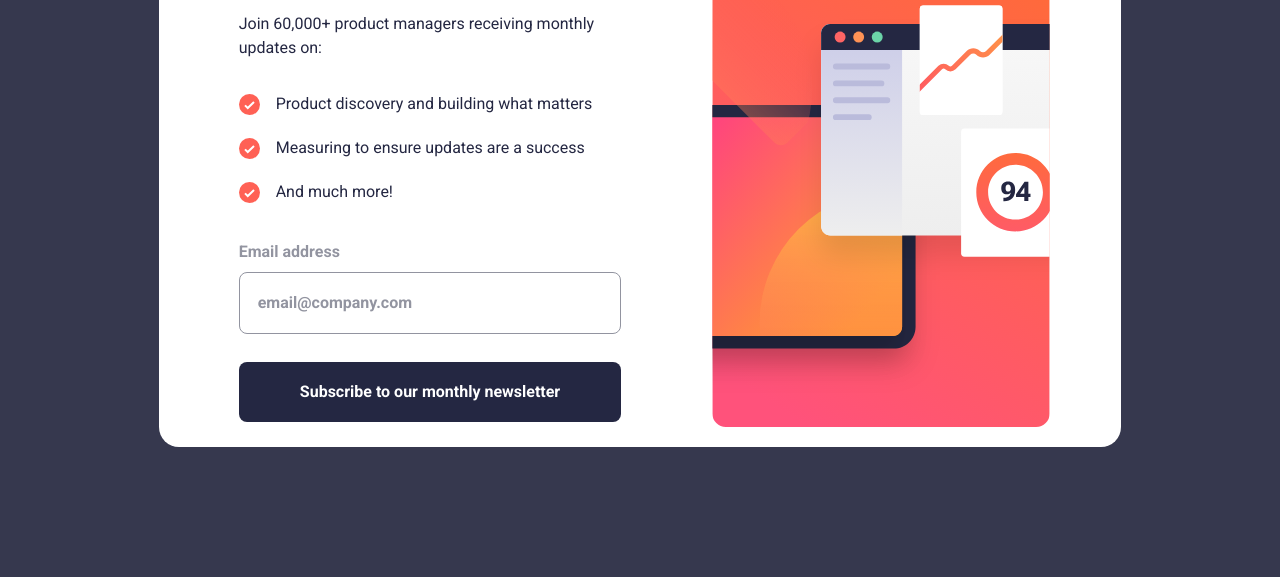
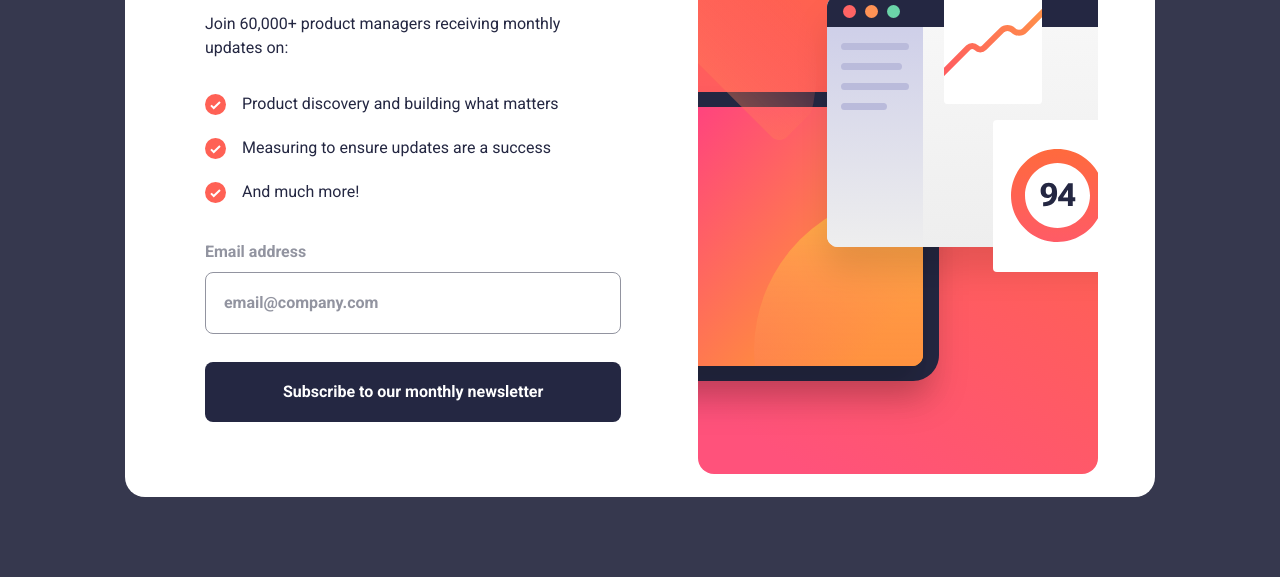
Before and after one commit to milos-djordjevic/Newsletter-Sign-Up, a website: page index.html in a window 1280 px wide. Shown: the part 223-800 px from the top of the page. Drawn offline with Linux system fonts and the light colour scheme.

Commit message:
fixed success message on mobile screen size

```diff
--- a/index.html
+++ b/index.html
@@ -16,7 +16,7 @@
     <title>Newsletter Sign Up</title>
   </head>
   <body class="font-roboto bg-bgMobile md:bg-bgDesktop">
-    <div class="min-h-screen flex justify-center items-center md:py-5 xl:py-0">
+    <div class="h-screen flex justify-center items-center md:py-5 xl:py-0">
       <div
         id="sign-up"
         class="w-full flex flex-col-reverse items-center space-y-10 space-y-reverse bg-white rounded-[20px] pb-5 mx-5 lg:mx-0 md:py-5 md:w-auto md:min-w-[700px] md:flex-row md:space-y-0 md:space-x-10 xl:py-0"
@@ -72,14 +72,14 @@
         <div class="w-full md:w-1/2 md:py-5 md:pr-5">
           <picture>
             <source
-              media="(max-width: 768px)"
+              media="(max-width: 767px)"
               srcset="./img/illustration-sign-up-mobile.svg"
               class="w-full max-w-full"
             />
             <img
               src="./img/illustration-sign-up-desktop.svg"
               alt="illustration"
-              class="max-w-full w-full md:h-[500px] min-[1400px]:h-auto"
+              class="max-w-full w-full md:h-[600px] object-cover md:rounded-[20px] min-[1400px]:rounded-none min-[1400px]:h-auto lg:object-none"
             />
           </picture>
         </div>
```
Also changed, not shown: output/tailwindstyle.css.
